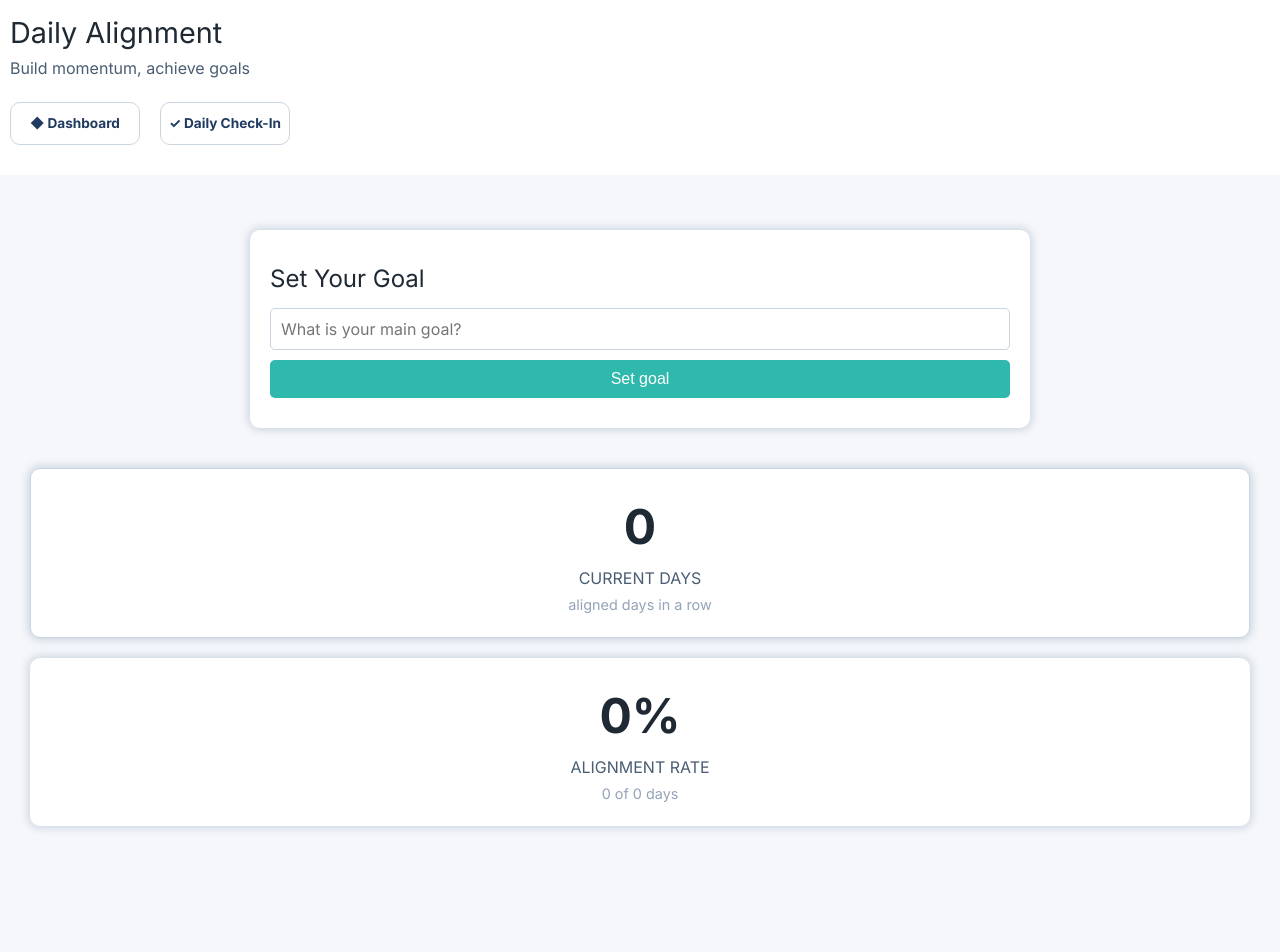
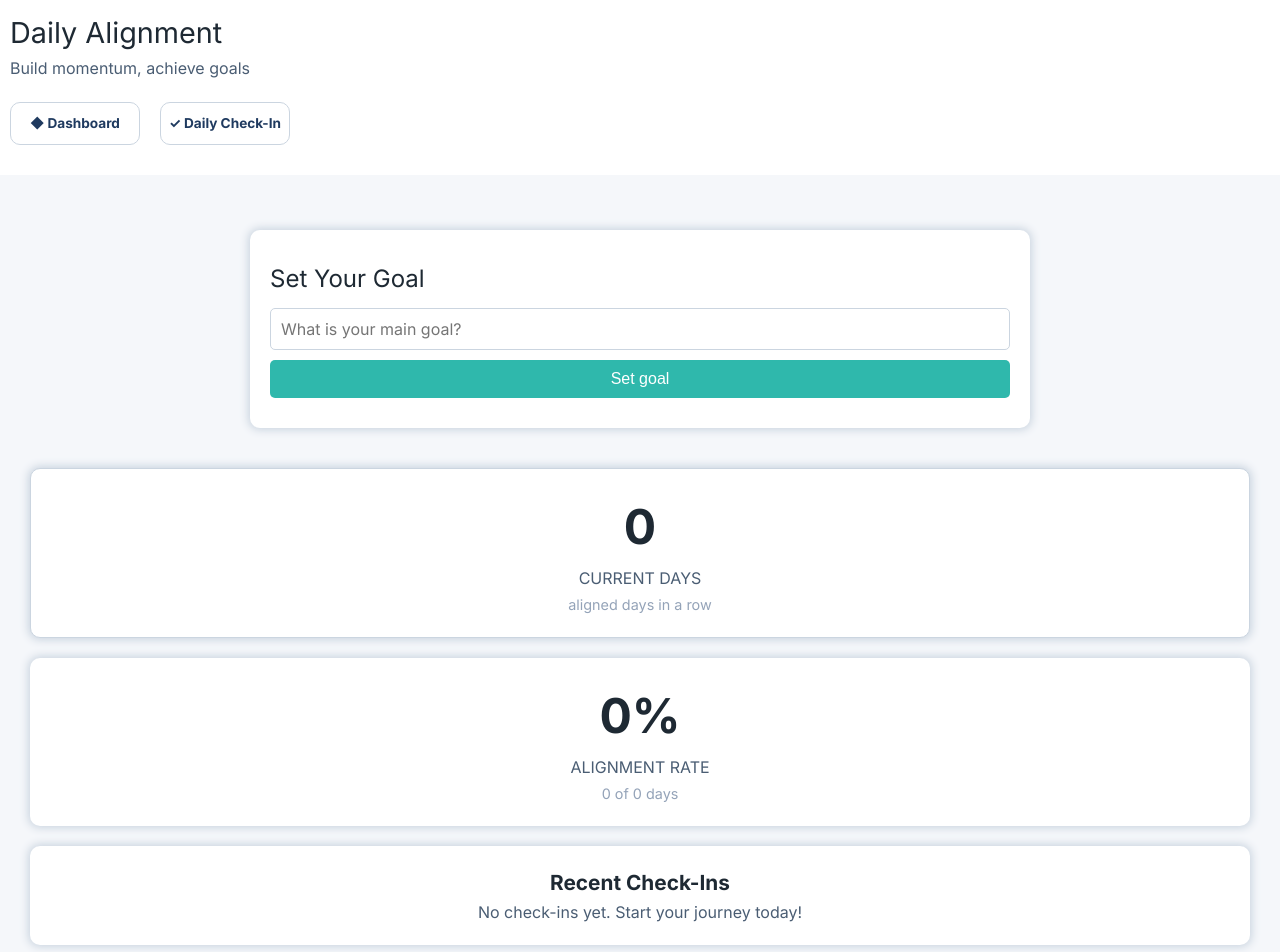
Before and after one commit to 4wiafe/daily-alignment, a React (Vite) app in the folder daily-alignment-app/: page /dashboard in a window 1280 px wide. Shown: the top 952 px of the page. Before the commit the page ends 876 px from the top, so only its background shows below. Built offline with nearby package versions, Linux system fonts and the light colour scheme; a web font is replaced by a local one.

Commit message:
Add and style recent check-ins component

```diff
--- a/daily-alignment-app/src/components/Dashboard/Dashboard.css
+++ b/daily-alignment-app/src/components/Dashboard/Dashboard.css
@@ -123,6 +123,8 @@
 }
 
 .bento {
+  width: 100%;
+  max-width: 1500px;
   padding: 10px;
   margin: 20px auto;
   display: grid;
@@ -137,7 +139,8 @@
 }
 
 .streak,
-.alignment {
+.alignment,
+.recent-checkins {
   text-align: center;
 }
 
@@ -152,3 +155,8 @@
   font-size: 0.9rem;
   color: var(--gray-medium);
 }
+
+.recent-checkins h2 {
+  color: var(--text);
+  font-size: 1.3rem;
+}
--- a/daily-alignment-app/src/components/Dashboard/Dashboard.jsx
+++ b/daily-alignment-app/src/components/Dashboard/Dashboard.jsx
@@ -2,6 +2,7 @@ import { Link } from "react-router-dom";
 import GoalSection from "./GoalSelection";
 import StreakSection from "./StreakSection";
 import AlignmentSection from "./AlignmentSection";
+import RecentCheckins from "./RecentCheckins";
 import "./Dashboard.css";
 
 export default function Dashboard() {
@@ -32,6 +33,7 @@ export default function Dashboard() {
         <section className="bento">
           <StreakSection />
           <AlignmentSection />
+          <RecentCheckins />
         </section>
       </main>
     </>
--- /dev/null
+++ b/daily-alignment-app/src/components/Dashboard/RecentCheckins.jsx
@@ -0,0 +1,46 @@
+import { useEffect, useState } from "react";
+import { getRecentCheckins } from "./services/alignmentService";
+
+export default function RecentCheckins() {
+  const [recent, setRecent] = useState([]);
+
+  useEffect(() => {
+    const data = getRecentCheckins();
+    setRecent(data);
+  }, []);
+
+  return (
+    <div className="recent-checkins">
+      <h2>Recent Check-Ins</h2>
+
+      {recent.length === 0 ? (
+        <p className="empty-message">
+          No check-ins yet. Start your journey today!
+        </p>
+      ) : (
+        <ul className="checkin-list">
+          {recent.map((checkin) => (
+            <li key={checkin.date} className="checkin-item">
+
+              <div className="checkin-status">
+                {checkin.completed
+                  ? "I moved toward my goal"
+                  : "I didn't move today"}
+              </div>
+
+              {checkin.reflection && (
+                <p className="checkin-reflection">
+                  {checkin.reflection}
+                </p>
+              )}
+
+              <span className="checkin-date">
+                {checkin.date}
+              </span>
+            </li>
+          ))}
+        </ul>
+      )}
+    </div>
+  );
+}
```
